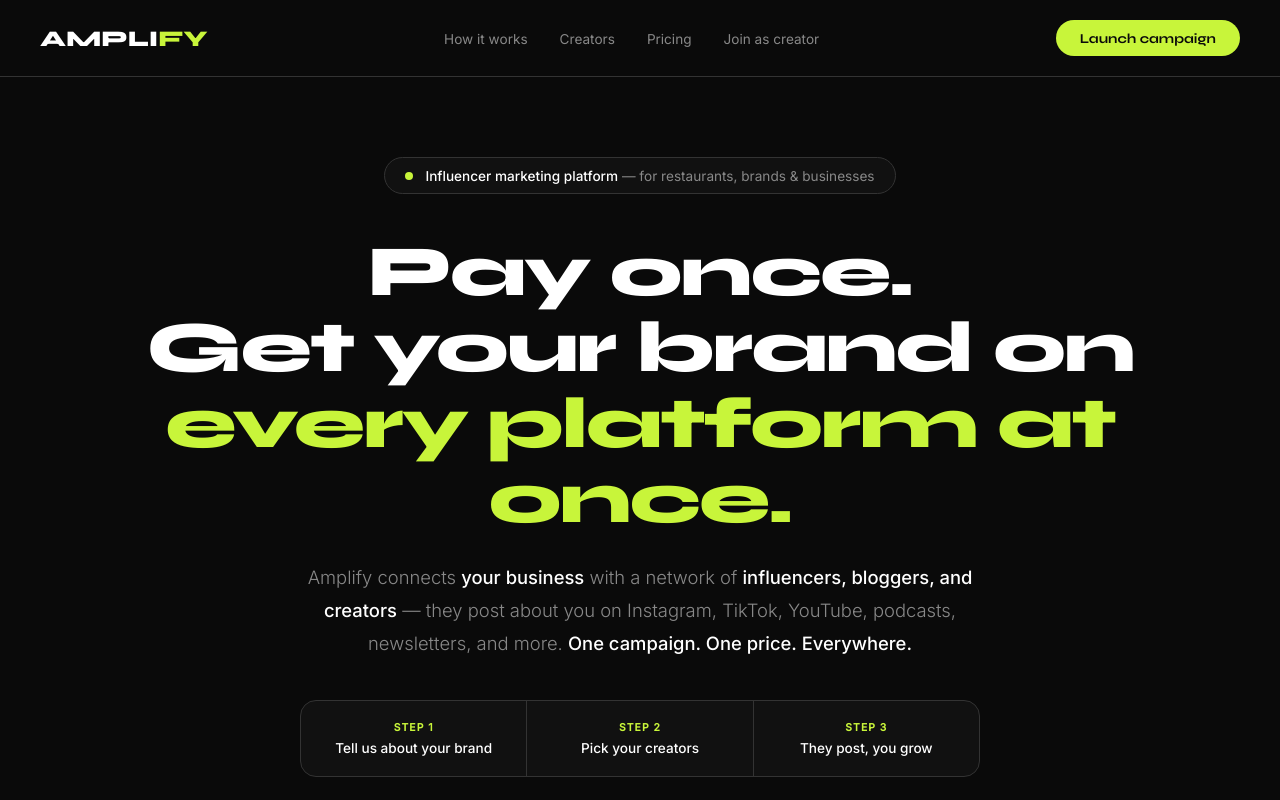
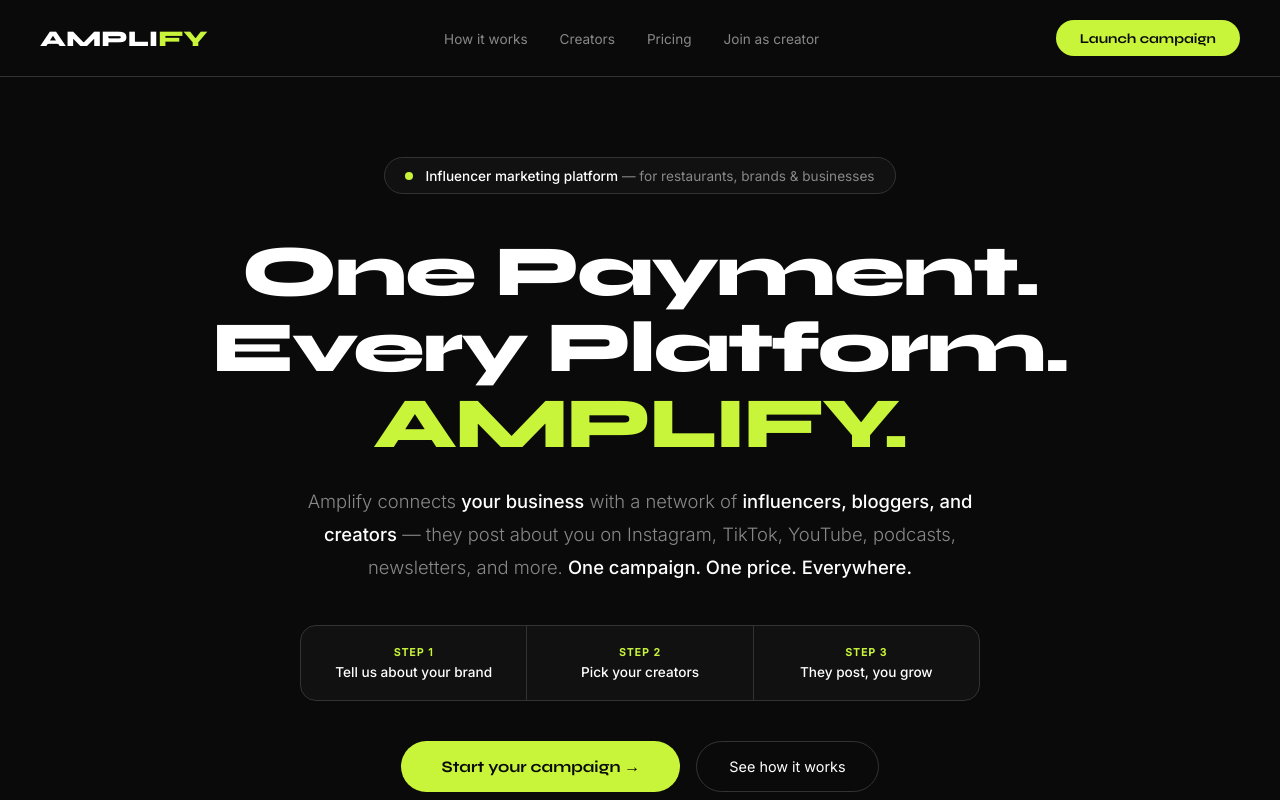
Before and after one commit to artsefayan-lab/AmpliftRepo, a Next.js app: page / in a window 1280 px wide. Shown: the top 800 px of the page. Built offline with nearby package versions, Linux system fonts and the light colour scheme.

Commit message:
Update hero headline

```diff
--- a/pages/index.tsx
+++ b/pages/index.tsx
@@ -88,7 +88,7 @@
       {activeView==='home' && <main>
         <section className="hero">
           <div className="what-it-is"><div className="wit-dot"></div><span><span className="wit-text">Influencer marketing platform</span> — for restaurants, brands &amp; businesses</span></div>
-          <h1>Pay once.<br/>Get your brand on<br/><span className="accent">every platform at once.</span></h1>
+          <h1>One Payment.<br/>Every Platform.<br/><span className="accent">AMPLIFY.</span></h1>
           <p className="hero-explainer">Amplify connects <strong>your business</strong> with a network of <strong>influencers, bloggers, and creators</strong> — they post about you on Instagram, TikTok, YouTube, podcasts, newsletters, and more. <strong>One campaign. One price. Everywhere.</strong></p>
           <div className="how-strip">
             <div className="hs-step"><div className="hs-num">Step 1</div><div className="hs-label">Tell us about your brand</div></div>
```
